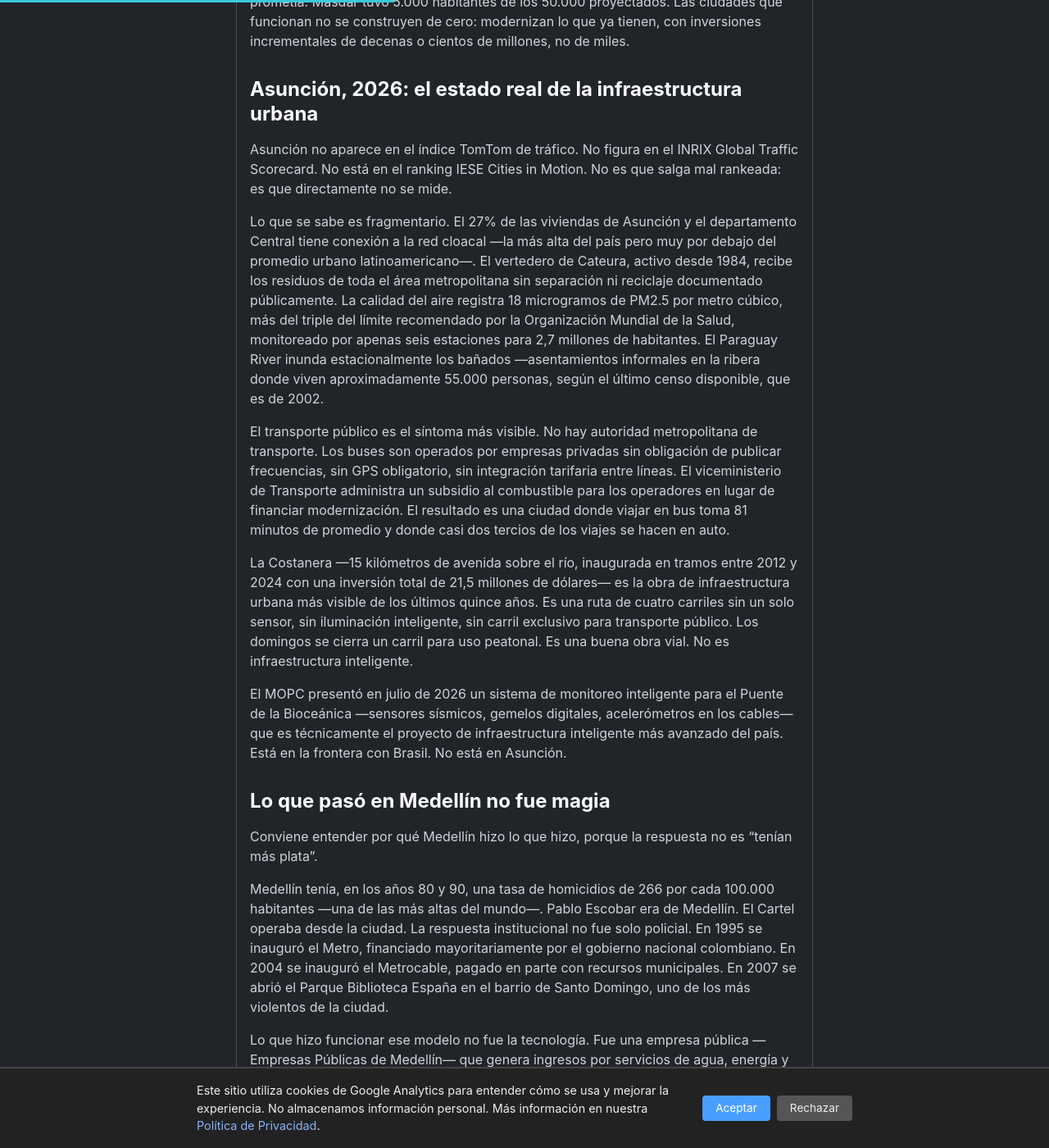
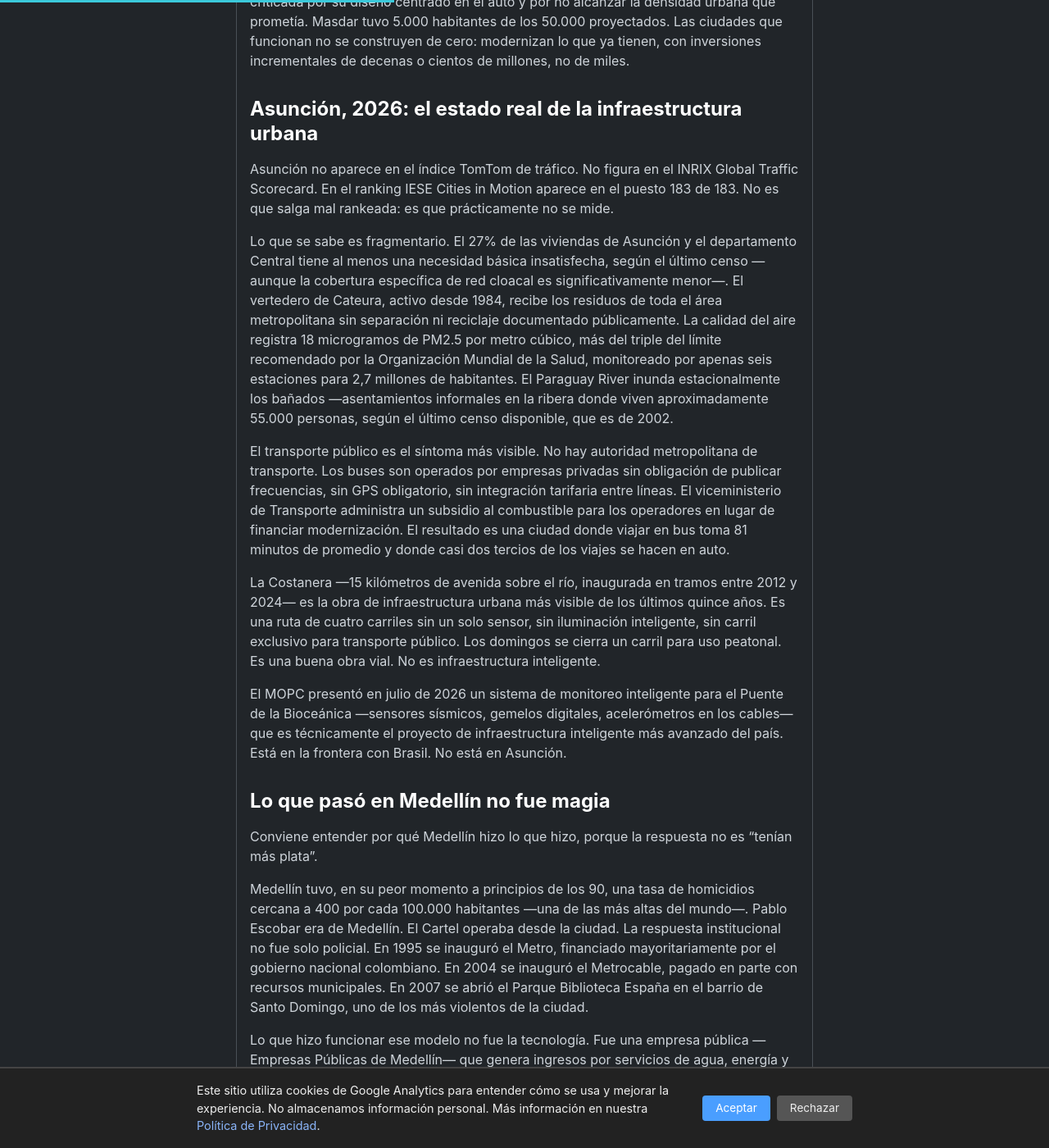
Before and after one commit to miravosqueinteresante/muchotexto.net, a Jekyll site: the page built from _posts/2026-07-17-smart-cities-asuncion-paraguay.md, in a window 1280 px wide and 1400 px high, scrolled down 1533 px. Shown: the whole window at 82% size. Built offline with Jekyll 4.4.1, drawn with Linux system fonts in a browser that asks for light colours; some of the changed text lies outside the part shown.

Commit message:
fix(smart-cities): corrige IESE ranking, cloaca NBI, Costanera $, EPM, Barcelona, Curitiba, homicidios

```diff
--- a/_posts/2026-07-17-smart-cities-asuncion-paraguay.md
+++ b/_posts/2026-07-17-smart-cities-asuncion-paraguay.md
@@ -18,21 +18,21 @@
 
 Una smart city no es una ciudad con pantallas y WiFi gratis. Es una ciudad que usa datos para operar sus servicios —transporte, energía, residuos, agua, iluminación— de forma más eficiente que si no los usara. Los tres componentes más comunes son iluminación inteligente, transporte inteligente y vigilancia urbana, que juntos representan las tres mayores áreas de gasto en ciudades inteligentes del mundo, según estimaciones de la industria.
 
-Barcelona ahorró un 30% de energía con iluminación LED adaptativa y sensores de estacionamiento, con un retorno estimado de 75 millones de euros al año. Singapur redujo las pérdidas de agua al 5% —una de las tasas más bajas del mundo— con sensores de flujo en tiempo real y tarifas electrónicas de congestión que bajaron el tráfico pico entre un 15 y un 25%. Copenhague sincroniza los semáforos para dar prioridad a las bicicletas.
+Barcelona ahorró un 30% de energía con iluminación LED adaptativa y sensores de estacionamiento, con un retorno estimado de 37 millones de euros al año solo en iluminación inteligente. Singapur redujo las pérdidas de agua al 5% —una de las tasas más bajas del mundo— con sensores de flujo en tiempo real y tarifas electrónicas de congestión que, combinadas con restricciones previas, bajaron el tráfico pico entre un 15 y un 25%. Copenhague sincroniza los semáforos para dar prioridad a las bicicletas.
 
-En América Latina, Santiago de Chile tiene dos mil buses eléctricos —la segunda flota más grande del mundo fuera de China— con un costo operativo de 10 centavos de dólar por kilómetro, contra 43 centavos de los buses diésel. Curitiba inventó el BRT en 1974 y mueve 2,3 millones de pasajeros por día en corredores exclusivos. Medellín demostró que la geografía no es una excusa: sus teleféricos cruzan montañas.
+En América Latina, Santiago de Chile tiene más de dos mil buses eléctricos —la segunda flota más grande del mundo fuera de China— con un costo operativo de 10 centavos de dólar por kilómetro, contra 43 centavos de los buses diésel. Curitiba inventó el BRT en 1974 y movía 2,3 millones de pasajeros por día en su pico histórico prepandemia, aunque la cifra actual es menor. Medellín demostró que la geografía no es una excusa: sus teleféricos cruzan montañas.
 
 El rango de inversión es amplio. Las ciudades construidas desde cero —como Songdo en Corea del Sur o Masdar en Emiratos Árabes— costaron decenas de miles de millones de dólares y no cumplieron sus promesas. Songdo tiene 167.000 habitantes pero fue criticada por su diseño centrado en el auto y por no alcanzar la densidad urbana que prometía. Masdar tuvo 5.000 habitantes de los 50.000 proyectados. Las ciudades que funcionan no se construyen de cero: modernizan lo que ya tienen, con inversiones incrementales de decenas o cientos de millones, no de miles.
 
 ## Asunción, 2026: el estado real de la infraestructura urbana
 
-Asunción no aparece en el índice TomTom de tráfico. No figura en el INRIX Global Traffic Scorecard. No está en el ranking IESE Cities in Motion. No es que salga mal rankeada: es que directamente no se mide.
+Asunción no aparece en el índice TomTom de tráfico. No figura en el INRIX Global Traffic Scorecard. En el ranking IESE Cities in Motion aparece en el puesto 183 de 183. No es que salga mal rankeada: es que prácticamente no se mide.
 
-Lo que se sabe es fragmentario. El 27% de las viviendas de Asunción y el departamento Central tiene conexión a la red cloacal —la más alta del país pero muy por debajo del promedio urbano latinoamericano—. El vertedero de Cateura, activo desde 1984, recibe los residuos de toda el área metropolitana sin separación ni reciclaje documentado públicamente. La calidad del aire registra 18 microgramos de PM2.5 por metro cúbico, más del triple del límite recomendado por la Organización Mundial de la Salud, monitoreado por apenas seis estaciones para 2,7 millones de habitantes. El Paraguay River inunda estacionalmente los bañados —asentamientos informales en la ribera donde viven aproximadamente 55.000 personas, según el último censo disponible, que es de 2002.
+Lo que se sabe es fragmentario. El 27% de las viviendas de Asunción y el departamento Central tiene al menos una necesidad básica insatisfecha, según el último censo —aunque la cobertura específica de red cloacal es significativamente menor—. El vertedero de Cateura, activo desde 1984, recibe los residuos de toda el área metropolitana sin separación ni reciclaje documentado públicamente. La calidad del aire registra 18 microgramos de PM2.5 por metro cúbico, más del triple del límite recomendado por la Organización Mundial de la Salud, monitoreado por apenas seis estaciones para 2,7 millones de habitantes. El Paraguay River inunda estacionalmente los bañados —asentamientos informales en la ribera donde viven aproximadamente 55.000 personas, según el último censo disponible, que es de 2002.
 
 El transporte público es el síntoma más visible. No hay autoridad metropolitana de transporte. Los buses son operados por empresas privadas sin obligación de publicar frecuencias, sin GPS obligatorio, sin integración tarifaria entre líneas. El viceministerio de Transporte administra un subsidio al combustible para los operadores en lugar de financiar modernización. El resultado es una ciudad donde viajar en bus toma 81 minutos de promedio y donde casi dos tercios de los viajes se hacen en auto.
 
-La Costanera —15 kilómetros de avenida sobre el río, inaugurada en tramos entre 2012 y 2024 con una inversión total de 21,5 millones de dólares— es la obra de infraestructura urbana más visible de los últimos quince años. Es una ruta de cuatro carriles sin un solo sensor, sin iluminación inteligente, sin carril exclusivo para transporte público. Los domingos se cierra un carril para uso peatonal. Es una buena obra vial. No es infraestructura inteligente.
+La Costanera —15 kilómetros de avenida sobre el río, inaugurada en tramos entre 2012 y 2024— es la obra de infraestructura urbana más visible de los últimos quince años. Es una ruta de cuatro carriles sin un solo sensor, sin iluminación inteligente, sin carril exclusivo para transporte público. Los domingos se cierra un carril para uso peatonal. Es una buena obra vial. No es infraestructura inteligente.
 
 El MOPC presentó en julio de 2026 un sistema de monitoreo inteligente para el Puente de la Bioceánica —sensores sísmicos, gemelos digitales, acelerómetros en los cables— que es técnicamente el proyecto de infraestructura inteligente más avanzado del país. Está en la frontera con Brasil. No está en Asunción.
 
@@ -40,9 +40,9 @@
 
 Conviene entender por qué Medellín hizo lo que hizo, porque la respuesta no es "tenían más plata".
 
-Medellín tenía, en los años 80 y 90, una tasa de homicidios de 266 por cada 100.000 habitantes —una de las más altas del mundo—. Pablo Escobar era de Medellín. El Cartel operaba desde la ciudad. La respuesta institucional no fue solo policial. En 1995 se inauguró el Metro, financiado mayoritariamente por el gobierno nacional colombiano. En 2004 se inauguró el Metrocable, pagado en parte con recursos municipales. En 2007 se abrió el Parque Biblioteca España en el barrio de Santo Domingo, uno de los más violentos de la ciudad.
+Medellín tuvo, en su peor momento a principios de los 90, una tasa de homicidios cercana a 400 por cada 100.000 habitantes —una de las más altas del mundo—. Pablo Escobar era de Medellín. El Cartel operaba desde la ciudad. La respuesta institucional no fue solo policial. En 1995 se inauguró el Metro, financiado mayoritariamente por el gobierno nacional colombiano. En 2004 se inauguró el Metrocable, pagado en parte con recursos municipales. En 2007 se abrió el Parque Biblioteca España en el barrio de Santo Domingo, uno de los más violentos de la ciudad.
 
-Lo que hizo funcionar ese modelo no fue la tecnología. Fue una empresa pública —Empresas Públicas de Medellín— que genera ingresos por servicios de agua, energía y telecomunicaciones, factura más de 5.000 millones de dólares al año, y transfiere aproximadamente entre 300 y 400 millones de dólares anuales al presupuesto municipal. Medellín no dependió de préstamos del BID para cada proyecto: tenía una fuente de ingresos estable, predecible y propia. Eso le permitió planificar a 20 años.
+Lo que hizo funcionar ese modelo no fue la tecnología. Fue una empresa pública —Empresas Públicas de Medellín— que genera ingresos por servicios de agua, energía y telecomunicaciones, factura más de 5.000 millones de dólares al año, y transfiere una porción significativa de sus utilidades al presupuesto municipal —unos 650 millones de dólares en 2025—. Medellín no dependió de préstamos del BID para cada proyecto: tenía una fuente de ingresos estable, predecible y propia. Eso le permitió planificar a 20 años.
 
 El segundo factor fue continuidad institucional. El Plan Maestro de Curitiba se adoptó en 1968 y se ejecutó durante tres décadas con cuatro alcaldes distintos. El Metro de Medellín se empezó a planificar en 1979 y se inauguró en 1995. Las ciudades inteligentes no son proyectos de una administración: son proyectos que sobreviven a quien los empieza.
 
@@ -95,7 +95,7 @@
       "name": "¿Qué hizo Medellín que Asunción podría copiar?",
       "acceptedAnswer": {
         "@type": "Answer",
-        "text": "Medellín construyó un sistema de teleféricos públicos (Metrocable) que conecta barrios pobres con el metro. La línea K costó USD 26 millones en 2004, redujo viajes de 2.5 horas a 30 minutos y contribuyó a una caída medible de la criminalidad. La clave fue su empresa pública EPM, que transfiere USD 300-400 millones anuales al municipio, y la continuidad institucional a través de varias administraciones."
+        "text": "Medellín construyó un sistema de teleféricos públicos (Metrocable) que conecta barrios pobres con el metro. La línea K costó USD 26 millones en 2004, redujo viajes de 2.5 horas a 30 minutos y contribuyó a una caída medible de la criminalidad. La clave fue su empresa pública EPM, que transfiere cientos de millones de dólares anuales al municipio —unos USD 650 millones en 2025—, y la continuidad institucional a través de varias administraciones."
       }
     },
     {
```
